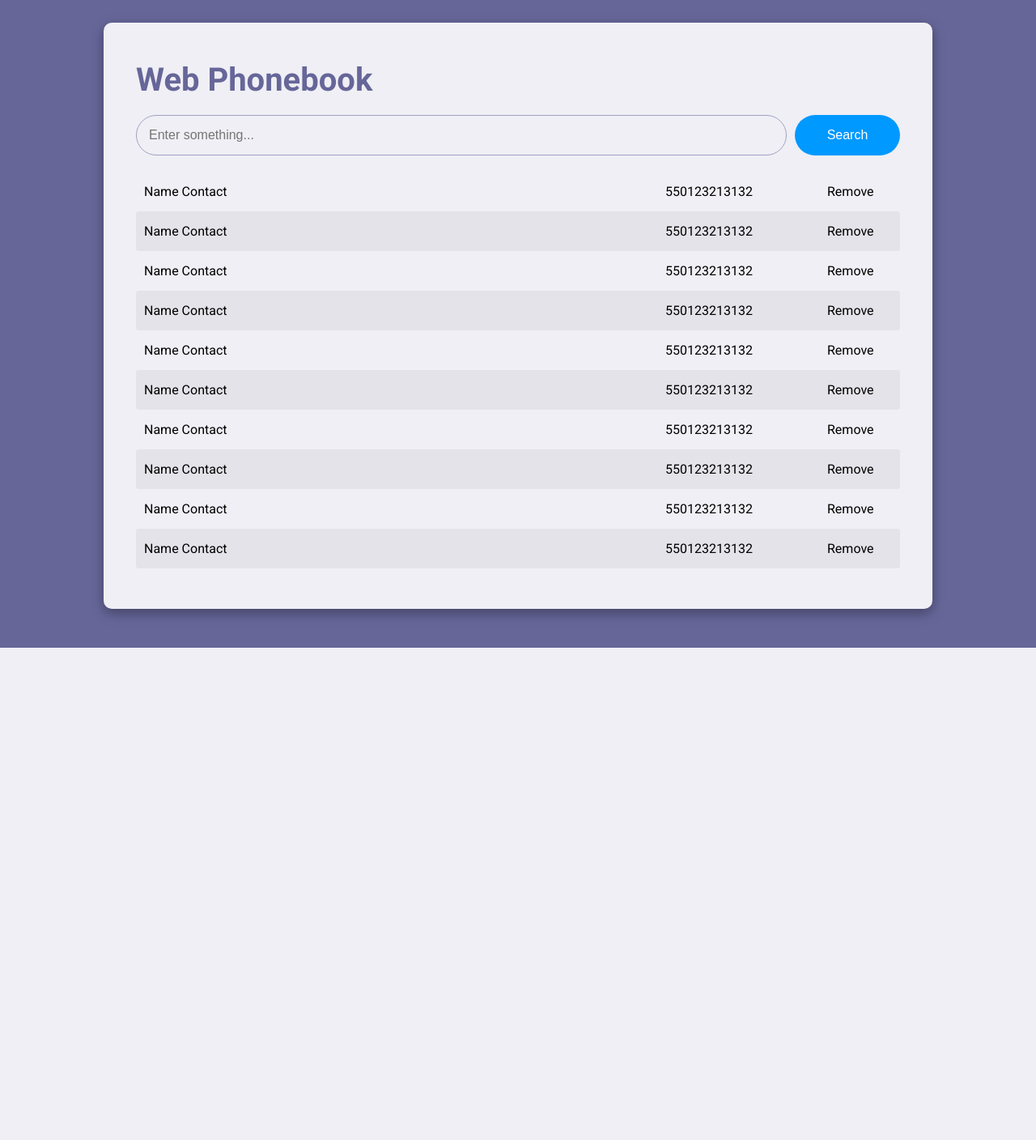
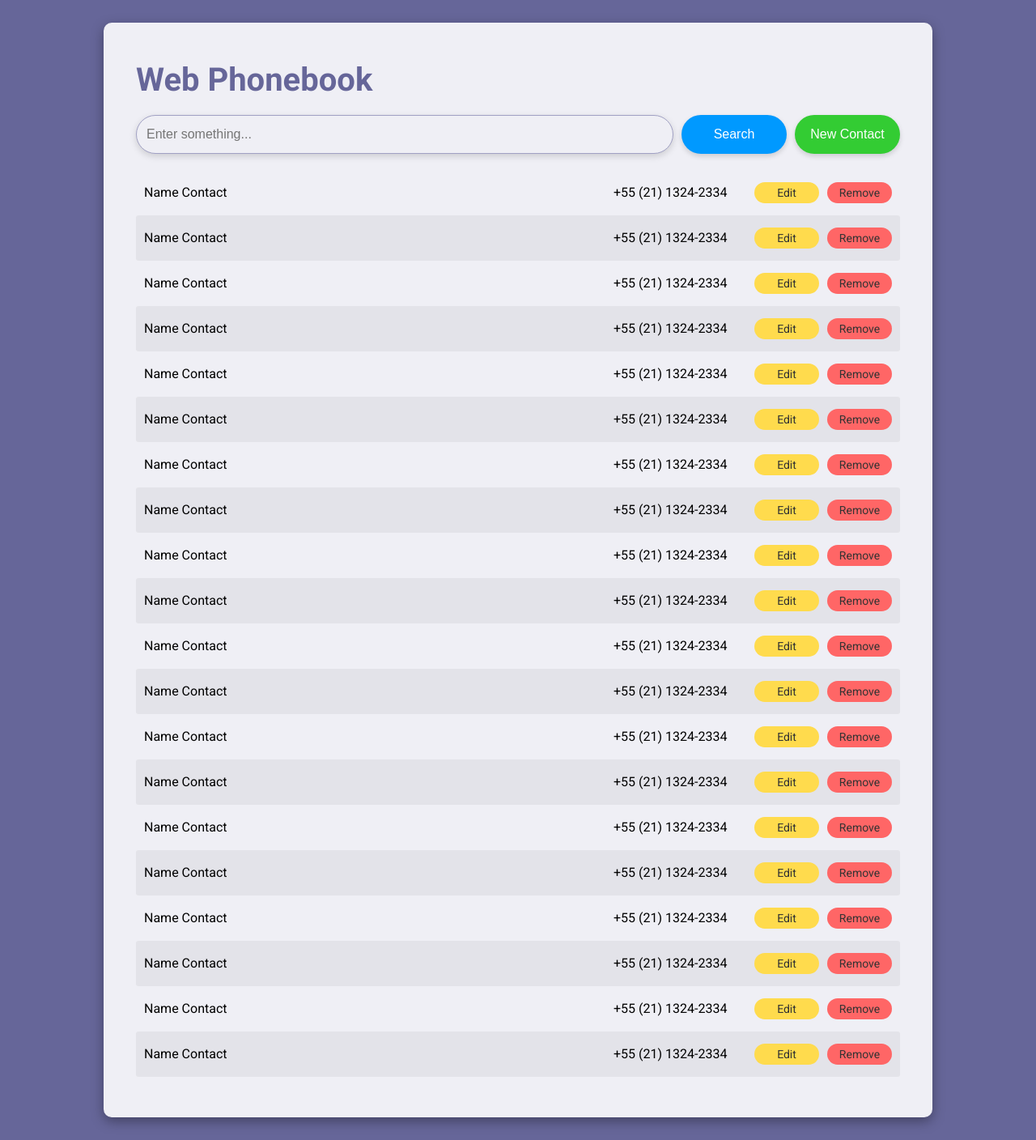
Before and after one commit to paulocezargit/web_phonebook, a PHP site: page / in a window 1280 px wide. Shown: the whole page at 81% size. Before the commit the page ends 800 px from the top, so only its background shows below. Run offline with PHP 8.4, Linux system fonts and the light colour scheme.

Commit message:
Adding more functionalities
This time we added two more buttons: one to create a contact and another to edit a contact, in addition to the remove button. We also made a few small adjustments to further improve the aesthetics of the user panel.

```diff
--- a/assets/css/desktop.css
+++ b/assets/css/desktop.css
@@ -2,14 +2,17 @@
 *{ box-sizing: border-box; }
 body{ background-color: #666699; }
 .container{  position: relative; width: 100%;  display:flex;  justify-content:center; }
-.box{ margin-top: 20px; width: 1024px; background-color: #efeff5; padding: 20px 40px; padding-bottom: 50px; box-shadow: rgba(0, 0, 0, 0.35) 0px 5px 15px; border-radius: 10px; }
+.box{ margin-top: 20px; margin-bottom: 20px; width: 1024px; background-color: #efeff5; padding: 20px 40px; padding-bottom: 50px; box-shadow: rgba(0, 0, 0, 0.35) 0px 5px 15px; border-radius: 10px; }
 .supertitle{ padding: 0px; margin-bottom: 20px; font-size: 40px; color: #666699; }
-.searchengine{ width: 100%; margin-bottom:20px; margin-top: 20px; display: grid; grid-template-columns: auto 130px; grid-gap: 10px;  }
-.searchengine-input{ width:100%; background-color:  #efeff5; border: 1px solid #a1a1c4; font-size: 16px; padding: 15px; border-radius: 30px; outline: none; }
-.searchengine-button{ background-color:  #0099ff; color: #fff; font-size: 16px; width:100%; padding: 15px; cursor: pointer; border-radius: 30px; border: none; outline: none; }
+.searchengine{ width: 100%; margin-bottom:20px; margin-top: 20px; display: grid; grid-template-columns: auto 130px 130px; grid-gap: 10px;  }
+.searchengine-input{ width:100%; background-color:  #efeff5; border: 1px solid #a1a1c4; font-size: 16px; padding: 12px; border-radius: 30px; outline: none; box-shadow: rgba(0, 0, 0, 0.15) 0px 3px 8px; }
+.searchengine-button-search{ background-color:  #0099ff; color: #fff; font-size: 16px; width:100%; padding: 15px; cursor: pointer; border-radius: 30px; border: none; outline: none; box-shadow: rgba(0, 0, 0, 0.15) 0px 3px 6px; }
+.searchengine-button-new{ background-color:  #33cc33; color: #fff; font-size: 16px; width:100%; padding: 15px; cursor: pointer; border-radius: 30px; border: none; outline: none; box-shadow: rgba(0, 0, 0, 0.15) 0px 3px 6px; }
 .phonelist{  }
-.phonelist-item{ box-sizing: border-box; padding: 15px 10px;  display: grid; grid-template-columns: auto 200px 80px;  }
+.phonelist-item{ box-sizing: border-box; padding: 15px 10px;  display: grid; grid-template-columns: auto 164px 80px 80px; grid-gap: 10px;  }
 .phonelist-item:nth-child(odd) {  } .phonelist-item:nth-child(even) { background-color: rgba(0, 0, 0, .05); border-radius: 3px; }
 .phonelist-item-name{  }
 .phonelist-item-number{  }
-.phonelist-item-button{  }
+.phonelist-item-button-edit{ background-color:  #ffdb4d; box-sizing: border-box; text-align: center; color: #333; font-size: 14px; width:100%; padding: 5px; cursor: pointer; border-radius: 30px; border: none; outline: none; }
+.phonelist-item-button-remove{ background-color:  #ff6666; box-sizing: border-box; text-align: center; color: #333; font-size: 14px; width:100%; padding: 5px; cursor: pointer; border-radius: 30px; border: none; outline: none; }
+.phonelist-item-center{ height: 100%; display: flex; align-items:center; }
--- a/index.php
+++ b/index.php
@@ -22,17 +22,27 @@
 
 			<div class="searchengine">
 				<input type="" name="" class="searchengine-input" placeholder="Enter something...">
-				<button class="searchengine-button">Search</button>
+				<button class="searchengine-button-search">Search</button>
+				<button class="searchengine-button-new">New Contact</button>
 			</div>
 
 			<div class="phonelist">
 
-				<?php for($i = 0; $i < 10; $i++){ ?>
+				<?php for($i = 0; $i < 20; $i++){ ?>
 
 					<div class="phonelist-item">
-						<div class="phonelist-item-name">Name Contact</div>
-						<div class="phonelist-item-number">550123213132</div>
-						<div class="phonelist-item-button">Remove</div>
+						<div class="phonelist-item-center">
+							<div class="phonelist-item-name">Name Contact</div>
+						</div>
+						<div class="phonelist-item-center">
+							<div class="phonelist-item-number">+55 (21) 1324-2334</div>
+						</div>
+						<div class="phonelist-item-center">
+							<div class="phonelist-item-button-edit">Edit</div>
+						</div>
+						<div class="phonelist-item-center">
+							<div class="phonelist-item-button-remove">Remove</div>
+						</div>
 					</div>
 
 				<?php } ?>
```
